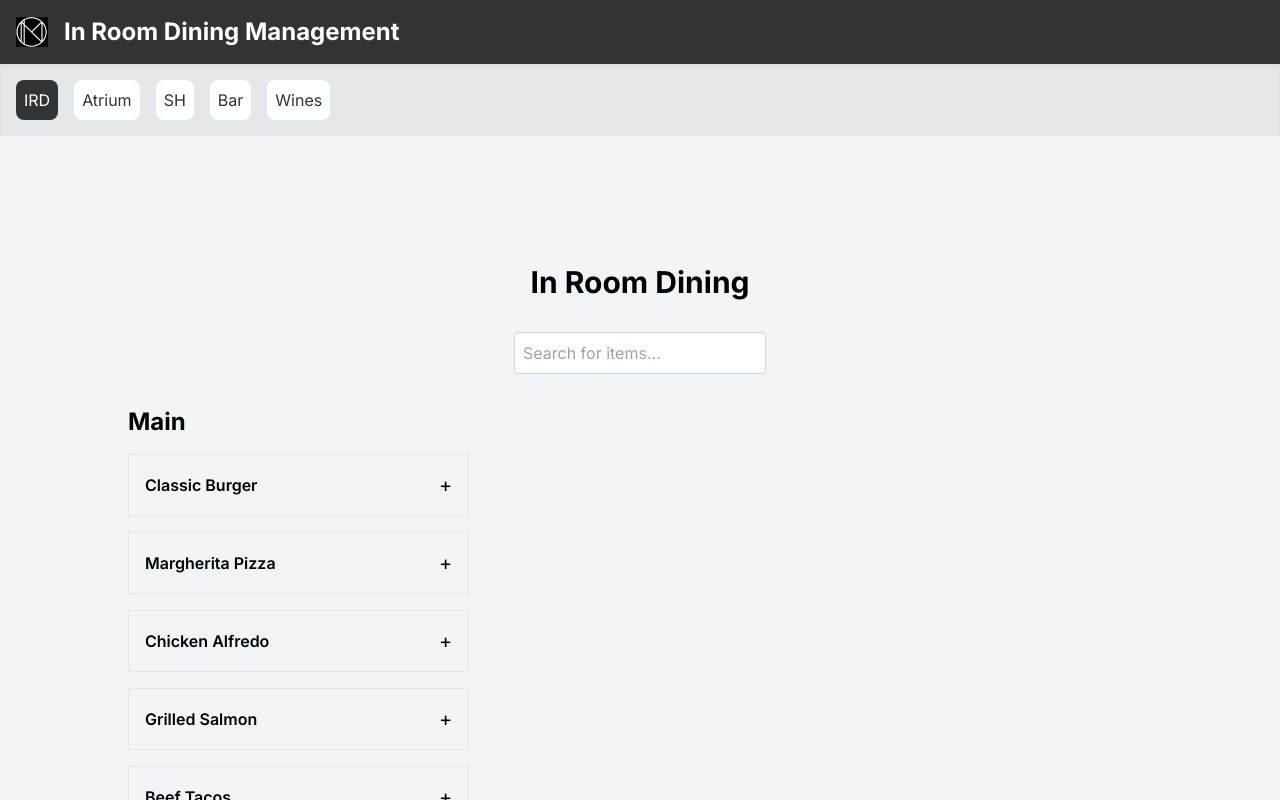
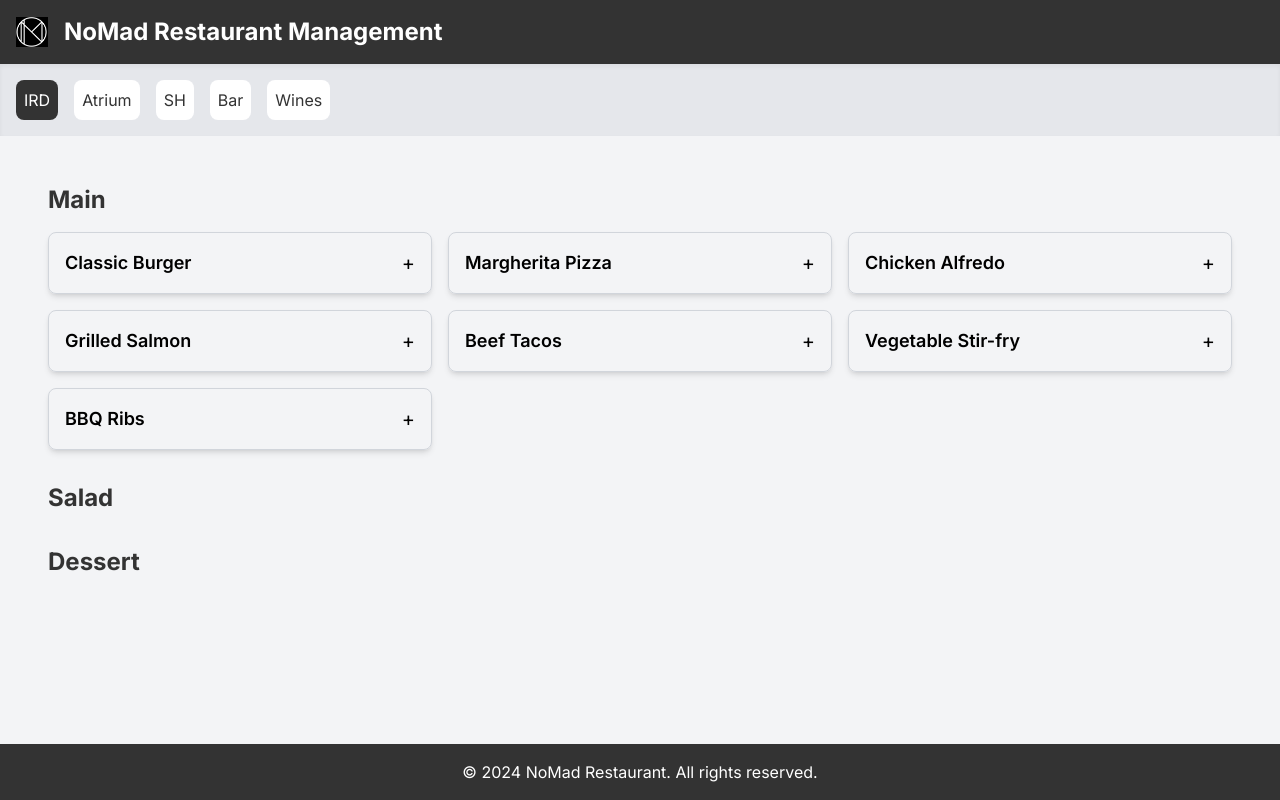
Before and after one commit to rubikdeveloper/irdmenu, a Next.js app: page / in a window 1280 px wide. Both pictures are taken after a click on the element "Main". Shown: the top 800 px of the page. Built offline with nearby package versions, Linux system fonts and the light colour scheme.

Commit message:
added dark mode, fixed homepage to have consisten stylying with other pages

```diff
--- a/app/components/Header.tsx
+++ b/app/components/Header.tsx
@@ -1,11 +1,11 @@
 "use client";
 
 import Image from "next/image";
-import logo from "/public/logo.png"; // Import the logo
+import logo from "/public/logo.png";
 
 const Header = () => {
   return (
-    <header className="bg-primary text-white p-4 shadow-md flex items-center">
+    <header className="bg-primary text-white p-4 shadow-md flex items-center dark:bg-secondary">
       <Image
         src={logo}
         alt="NoMad Logo"
@@ -13,7 +13,7 @@ const Header = () => {
         height={32}
         className="mr-4"
       />
-      <h1 className="text-2xl font-bold">In Room Dining Management</h1>
+      <h1 className="text-2xl font-bold">NoMad Restaurant Management</h1>
     </header>
   );
 };
--- a/app/components/MenuItem.tsx
+++ b/app/components/MenuItem.tsx
@@ -18,12 +18,12 @@ type MenuItemProps = {
 
 const MenuItem = ({ item, isExpanded, toggleExpand }: MenuItemProps) => {
   return (
-    <div className="border p-4 mb-4 w-full md:w-1/2 lg:w-1/3">
+    <div className="border border-gray-300 p-4 rounded-lg shadow-md hover:shadow-lg transition-shadow duration-200 cursor-pointer dark:border-gray-600 dark:bg-gray-800">
       <div
-        className="flex justify-between items-center cursor-pointer"
+        className="flex justify-between items-center"
         onClick={() => toggleExpand(item.name)}
       >
-        <h2 className="font-semibold">{item.name}</h2>
+        <h3 className="font-semibold text-lg">{item.name}</h3>
         <button className="text-xl">{isExpanded ? "-" : "+"}</button>
       </div>
       {isExpanded && (
--- a/app/components/Tabs.tsx
+++ b/app/components/Tabs.tsx
@@ -15,14 +15,14 @@ export default function Tabs() {
   const pathname = usePathname();
 
   return (
-    <div className="flex p-4 space-x-4 bg-gray-200 shadow-inner">
+    <div className="flex p-4 space-x-4 bg-gray-200 shadow-inner dark:bg-gray-700">
       {tabs.map((tab) => (
         <Link key={tab.name} href={tab.path} legacyBehavior>
           <a
             className={`p-2 rounded-lg transition-colors duration-200 ${
               pathname === tab.path
-                ? "text-white bg-primary"
-                : "text-primary bg-white hover:bg-gray-100"
+                ? "text-white bg-primary dark:bg-accent"
+                : "text-primary bg-white hover:bg-gray-100 dark:text-gray-300 dark:bg-gray-800 dark:hover:bg-gray-600"
             }`}
           >
             {tab.name}
--- a/app/globals.css
+++ b/app/globals.css
@@ -3,35 +3,33 @@
 @tailwind utilities;
 
 :root {
-  /* Color Variables */
+  /* Light Mode Colors */
   --primary-color: #333;
   --secondary-color: #555;
   --accent-color: #777;
-  --text-color: #fff;
+  --text-color: #000;
 
-  /* Foreground and Background Colors */
-  --foreground-rgb: 0, 0, 0;
-  --background-start-rgb: 245, 245, 245; /* Lighter background color */
-  --background-end-rgb: 255, 255, 255;
+  --background-color: #f5f5f5;
 }
 
 @media (prefers-color-scheme: dark) {
   :root {
-    --foreground-rgb: 255, 255, 255;
-    --background-start-rgb: 32, 32, 32;
-    --background-end-rgb: 16, 16, 16;
+    /* Dark Mode Colors */
+    --primary-color: #bbb;
+    --secondary-color: #888;
+    --accent-color: #666;
+    --text-color: #fff;
+
+    --background-color: #121212;
   }
 }
 
-@layer base {
 body {
   font-family: "Inter", sans-serif;
-    background-color: var(--background-start-rgb);
-    color: var(--foreground-rgb);
-  }
+  background-color: var(--background-color);
+  color: var(--text-color);
 }
 
-@layer components {
 .bg-primary {
   background-color: var(--primary-color);
 }
@@ -39,7 +37,6 @@
 .text-primary {
   color: var(--primary-color);
 }
-}
 
 @layer utilities {
   .text-balance {
--- a/app/layout.tsx
+++ b/app/layout.tsx
@@ -3,7 +3,7 @@ import "./globals.css";
 import Tabs from "./components/Tabs";
 import Header from "./components/Header";
 import Footer from "./components/Footer";
-import ErrorBoundary from "./components/ErrorBoundary"; // Importing ErrorBoundary
+import ErrorBoundary from "./components/ErrorBoundary";
 
 const inter = Inter({ subsets: ["latin"] });
 
@@ -17,11 +17,13 @@ export default function RootLayout({
       <head>
         <meta name="viewport" content="width=device-width, initial-scale=1.0" />
       </head>
-      <body className={`${inter.className} min-h-screen flex flex-col`}>
+      <body
+        className={`${inter.className} min-h-screen flex flex-col bg-gray-100 dark:bg-gray-900`}
+      >
         <ErrorBoundary>
           <Header />
           <Tabs />
-          <main className="flex-1 p-8 bg-gray-100">{children}</main>
+          <main className="flex-1 p-8">{children}</main>
           <Footer />
         </ErrorBoundary>
       </body>
--- a/app/page.tsx
+++ b/app/page.tsx
@@ -94,7 +94,6 @@ export default function Home() {
   const [expandedCategories, setExpandedCategories] = useState<{
     [key: string]: boolean;
   }>({});
-  const [searchTerm, setSearchTerm] = useState("");
 
   const toggleExpand = (itemName: string) => {
     setExpandedItems((prev) => ({
@@ -110,34 +109,19 @@ export default function Home() {
     }));
   };
 
-  const filteredItems = mostSoldItems.filter(
-    (item) =>
-      item.name.toLowerCase().includes(searchTerm.toLowerCase()) ||
-      item.description.toLowerCase().includes(searchTerm.toLowerCase())
-  );
-
   return (
-    <main className="flex min-h-screen flex-col items-center justify-between p-24">
-      <h1 className="text-3xl font-bold mb-8">In Room Dining</h1>
-      <input
-        type="text"
-        placeholder="Search for items..."
-        className="mb-8 p-2 border border-gray-300 rounded text-black"
-        value={searchTerm}
-        onChange={(e) => setSearchTerm(e.target.value)}
-      />
-      <section className="w-full flex flex-wrap justify-center">
+    <div className="p-4 flex-1">
       {categories.map((category) => (
-          <div key={category} className="mb-6 w-full">
+        <div key={category} className="mb-8">
           <h2
-              className="text-2xl font-bold mb-4 cursor-pointer"
+            className="text-2xl font-bold mb-4 cursor-pointer text-primary"
             onClick={() => toggleCategoryExpand(category)}
           >
             {category}
           </h2>
           {expandedCategories[category] && (
-              <div>
-                {filteredItems
+            <div className="grid grid-cols-1 sm:grid-cols-2 lg:grid-cols-3 gap-4">
+              {mostSoldItems
                 .filter((item) => item.category === category)
                 .map((item) => (
                   <MenuItem
@@ -151,7 +135,6 @@ export default function Home() {
           )}
         </div>
       ))}
-      </section>
-    </main>
+    </div>
   );
 }
```
Lines whose indentation alone changed are shown as unchanged.
